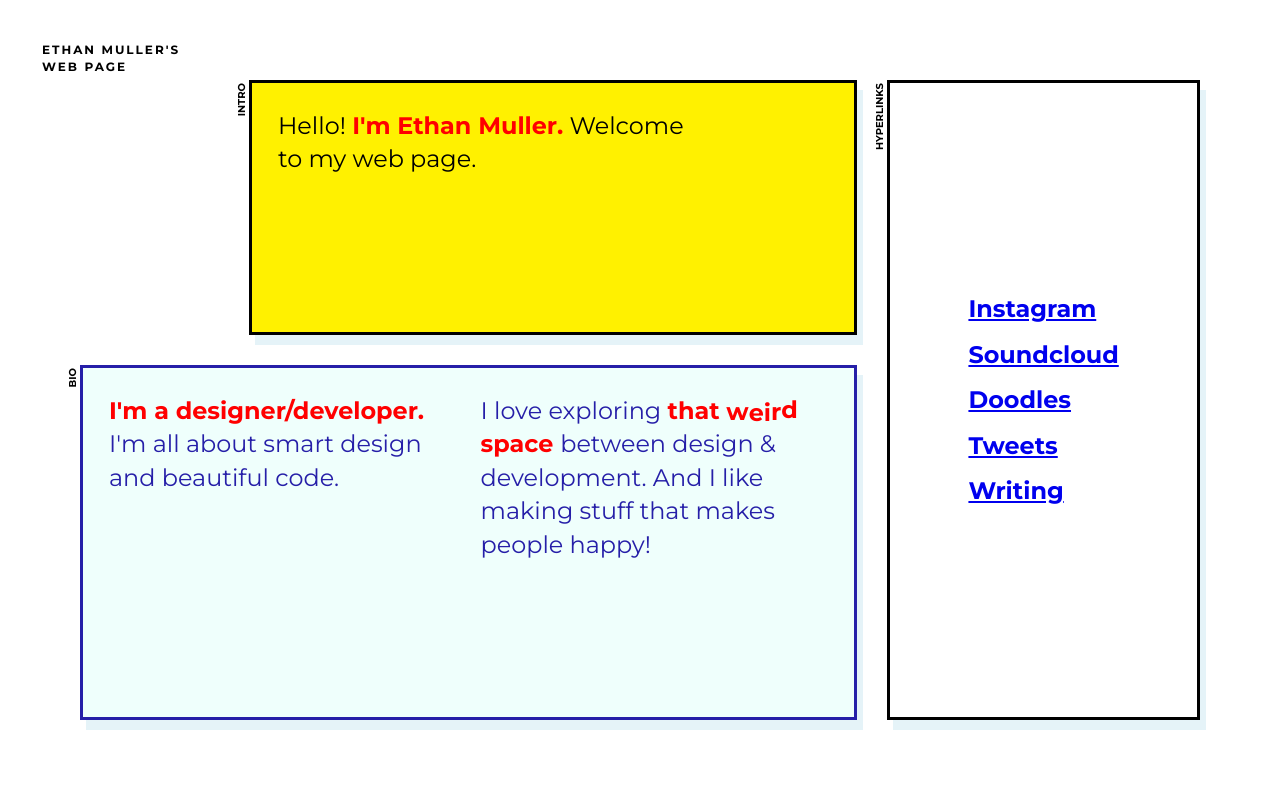
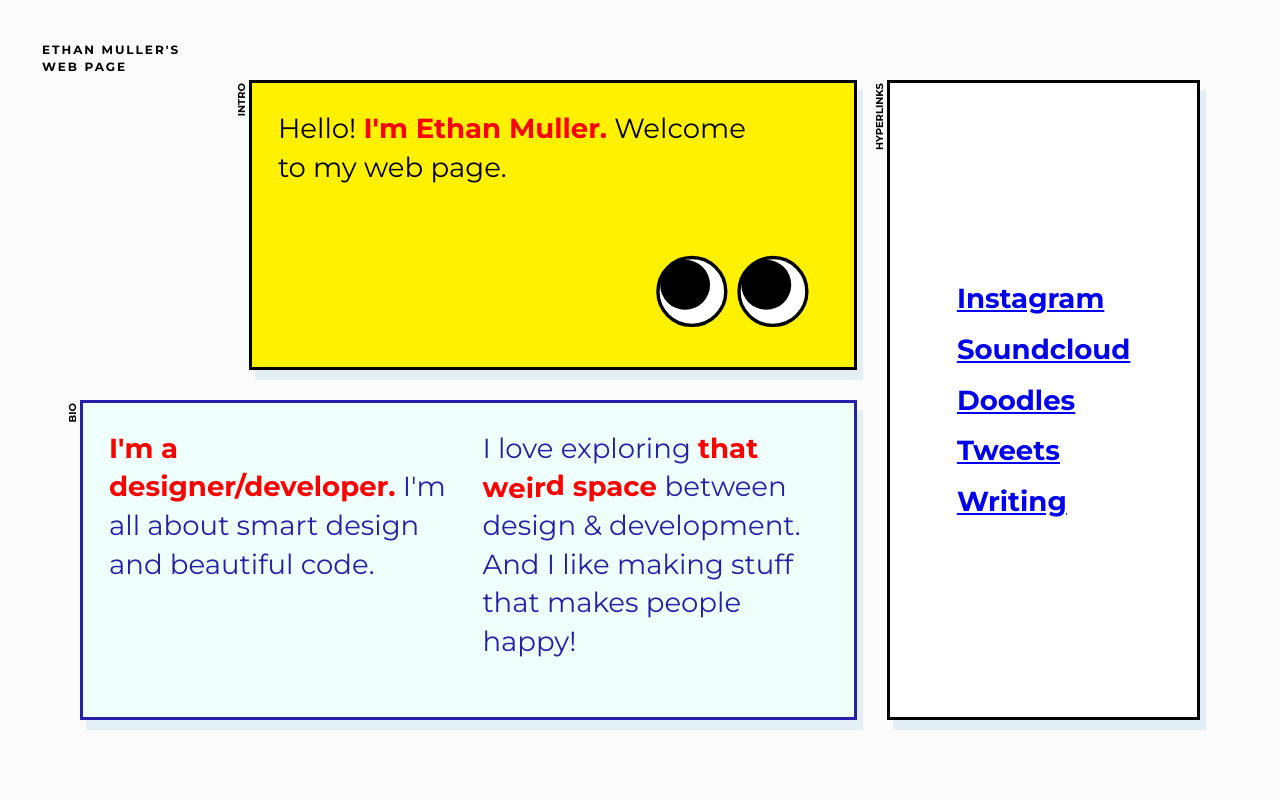
Before and after one commit to ethanmuller/ethanmuller.com, a PHP site: page /public/index.html in a window 1280 px wide. Run offline with PHP 8.4, Linux system fonts and the light colour scheme; style sheets or scripts are compiled from the project's sources; some libraries are stand-ins or nearby versions.

Commit message:
feat: :eyes:
squash! feat: :eyes:

```diff
--- a/src/public/index.html
+++ b/src/public/index.html
@@ -34,6 +34,51 @@
           <strong>I'm Ethan Muller.</strong>
           Welcome to my web page.
         </p>
+
+  <svg class="c-eyes" width="800" height="400" viewbox="0 0 800 400" xmlns="http://www.w3.org/2000/svg">
+ <!-- Created with Method Draw - http://github.com/duopixel/Method-Draw/ -->
+
+ <g>
+  <g id="svg_5">
+   <g id="base">
+    <ellipse fill="#fff" stroke="#000000" stroke-width="14" cx="571.20141" cy="196.66667" id="svg_2" rx="140.5" ry="140.5"/>
+    <ellipse fill="#fff" stroke="#000000" stroke-width="14" cx="235.46523" cy="196.66667" id="svg_4" rx="140.5" ry="140.5"/>
+    <g id="eyes">
+     <g id="pupils">
+      <ellipse fill="#000000" stroke-width="14" cx="235.4609" cy="196.66235" id="svg_8" rx="103.35511" ry="103.35511"/>
+      <ellipse fill="#000000" stroke-width="14" cx="571.59186" cy="196.66235" id="svg_9" rx="103.35511" ry="103.35511"/>
+     </g>
+     <g class="eyeshine" id="eyeshine_1">
+      <g id="eyeshine_1_left">
+       <ellipse fill="#000000" stroke-width="14" cx="251.67471" cy="156.87615" id="svg_1" rx="47.56892" ry="47.56892"/>
+       <ellipse fill="#000000" stroke-width="14" cx="282.30689" cy="233.37615" id="svg_6" rx="26.06892" ry="26.06892"/>
+       <ellipse fill="#000000" stroke-width="14" cx="201.30689" cy="215.37615" id="svg_11" rx="10.06892" ry="10.06892"/>
+      </g>
+      <g id="eyeshine_1_right">
+       <ellipse fill="#000000" stroke-width="14" cx="583.67471" cy="156.87615" id="svg_12" rx="47.56892" ry="47.56892"/>
+       <ellipse fill="#000000" stroke-width="14" cx="614.30689" cy="233.37615" id="svg_13" rx="26.06892" ry="26.06892"/>
+       <ellipse fill="#000000" stroke-width="14" cx="533.30689" cy="215.37615" id="svg_14" rx="10.06892" ry="10.06892"/>
+      </g>
+     </g>
+     <g class="eyeshine" id="eyeshine_2">
+
+      <g id="eyeshine_2_left">
+       <ellipse fill="#000000" stroke-width="14" cx="251.67471" cy="156.87615" id="svg_1" rx="55.56892" ry="40.56892"/>
+       <ellipse fill="#000000" stroke-width="14" cx="282.30689" cy="233.37615" id="svg_6" rx="26.06892" ry="20.06892"/>
+       <ellipse fill="#000000" stroke-width="14" cx="195.30689" cy="215.37615" id="svg_11" rx="14.06892" ry="10.06892"/>
+      </g>
+      <g id="eyeshine_2_right">
+       <ellipse fill="#000000" stroke-width="14" cx="583.67471" cy="156.87615" id="svg_12" rx="55.56892" ry="40.56892"/>
+       <ellipse fill="#000000" stroke-width="14" cx="614.30689" cy="233.37615" id="svg_13" rx="26.06892" ry="20.06892"/>
+       <ellipse fill="#000000" stroke-width="14" cx="527.30689" cy="215.37615" id="svg_14" rx="14.06892" ry="10.06892"/>
+     </g>
+    </g>
+   </g>
+  </g>
+ </g>
+</svg>
+
+
       </section>
     </div>
 
@@ -73,5 +118,6 @@
       </section>
     </div>
 
+    <script src="/bundle.js"></script>
   </body>
 </html>
--- a/src/scss/_c-box.scss
+++ b/src/scss/_c-box.scss
@@ -1,7 +1,7 @@
 .c-box {
   background: var(--b);
 
-  font-size: 1.3em;
+  font-size: 1.5em;
 
   color: var(--a);
   border: 3px solid;
@@ -39,6 +39,14 @@
   &--intro {
     --a: black;
     --b: #fff100;
+
+    display: grid;
+    grid-template-columns: repeat(auto-fit, minmax(12em, 1fr));
+    grid-gap: 1em;
+
+    > * {
+      margin: 0;
+    }
   }
 
   &--bio {
--- /dev/null
+++ b/src/scss/_c-eyes.scss
@@ -0,0 +1,115 @@
+:root {
+  // We use custom properties to store eye location.
+  // These values act as defaults, as they're overridden by JS,
+  // which can dynimcally change these values based on multiple variables.
+  // JS will try and update these values relatively rapidly (every ~100ms or so).
+  // Once every ~100ms is pretty quick, but not fast enough for smooth animation.
+  // Because of this, we use a transition to blend between these values.
+  // The result is a smooth animation, even if the update function takes
+  // a while to run. Nice!
+
+  // -1 = looking left | 1 = looking right
+  --eye-x: -0.7;
+
+  // -1 = looking up | 1 = looking down
+  --eye-y: -0.7;
+}
+
+.c-eyes {
+  width: 100%;
+  max-width: 7em;
+  height: auto;
+
+  align-self: flex-end;
+  justify-self: flex-end;
+
+  #eyeshine_2 { opacity: 0; }
+
+  #pupils ellipse {
+    // Scale from center
+    transform-origin: 50%;
+
+    // This lets us scale ellipses from each individual center
+    transform-box: fill-box;
+
+    transition: transform 0.4s cubic-bezier(0.215, 0.610, 0.355, 1.000);
+  }
+
+  .eyeshine ellipse {
+    transform-origin: 50% 0%;
+
+    transform: scale(0);
+
+    // This lets us scale ellipses from each individual center
+    transform-box: fill-box;
+
+    transition: all 0.4s cubic-bezier(.19,1,.22,1) 0s;
+  }
+
+  #eyes {
+    transform: translate(-30px, -30px);
+    transform: translate(
+      calc(var(--eye-x) * 40px),
+      calc(var(--eye-y) * 40px)
+    );
+
+    transition: transform 0.5s cubic-bezier(0.18, 0.89, 0.32, 1.28);
+  }
+
+  &:hover {
+    #eyes {
+      --eye-x: 0;
+      --eye-y: 0;
+
+      transition-duration: 0.3s;
+    }
+
+    #pupils ellipse {
+      // grow pupils
+      transform: scale(1.1);
+    }
+
+    #eyeshine_1 {
+      animation: eyeshine-1 0.2s steps(1) infinite;
+    }
+
+    #eyeshine_2 {
+      animation: eyeshine-2 0.2s steps(1) infinite;
+    }
+
+    #eyeshine_1 ellipse {
+      fill: #fff;
+      transform: scale(1);
+    }
+
+    #eyeshine_2 ellipse {
+      fill: #fff;
+      transform: scale(1);
+    }
+  }
+}
+
+
+@keyframes eyeshine-1 {
+  0% {
+    opacity: 0;
+  }
+  50% {
+    opacity: 1;
+  }
+  100% {
+    opacity: 1;
+  }
+}
+
+@keyframes eyeshine-2 {
+  0% {
+    opacity: 1;
+  }
+  50% {
+    opacity: 0;
+  }
+  100% {
+    opacity: 0;
+  }
+}
--- a/src/scss/_generic.body.scss
+++ b/src/scss/_generic.body.scss
@@ -2,6 +2,7 @@ body {
   padding: 0;
 
   color: $c-fg;
+  background: $c-bg;
 
   font-family: $primary-font-stack;
 
@@ -27,7 +28,7 @@ body {
 
     padding: 5rem;
 
-    > * {
+    > div {
       display: flex;
     }
 
--- a/src/scss/_settings.variables.scss
+++ b/src/scss/_settings.variables.scss
@@ -1,4 +1,4 @@
-$c-bg: #fff;
+$c-bg: #fbfbfb;
 $c-fg: #000;
 
 $primary-font-stack: 'Montserrat', monospace;
--- a/src/scss/base.scss
+++ b/src/scss/base.scss
@@ -7,3 +7,4 @@
 
 // c for component
 @import 'c-box';
+@import 'c-eyes';
```
Also changed, not shown: src/js/cow.js (added, +22 -0 lines), src/js/eyes.js (added, +43 -0 lines), src/js/index.js (+2 -22 lines).
